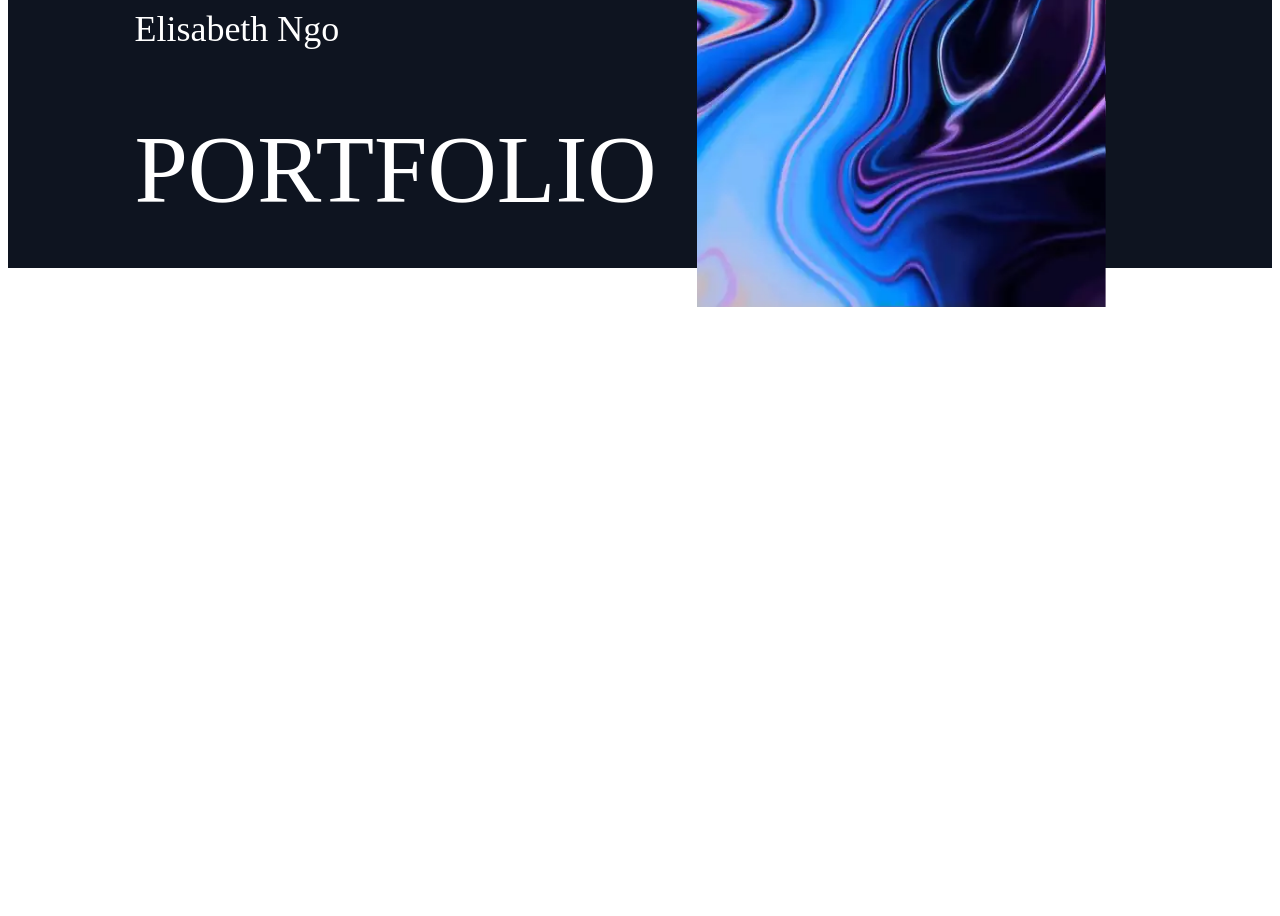
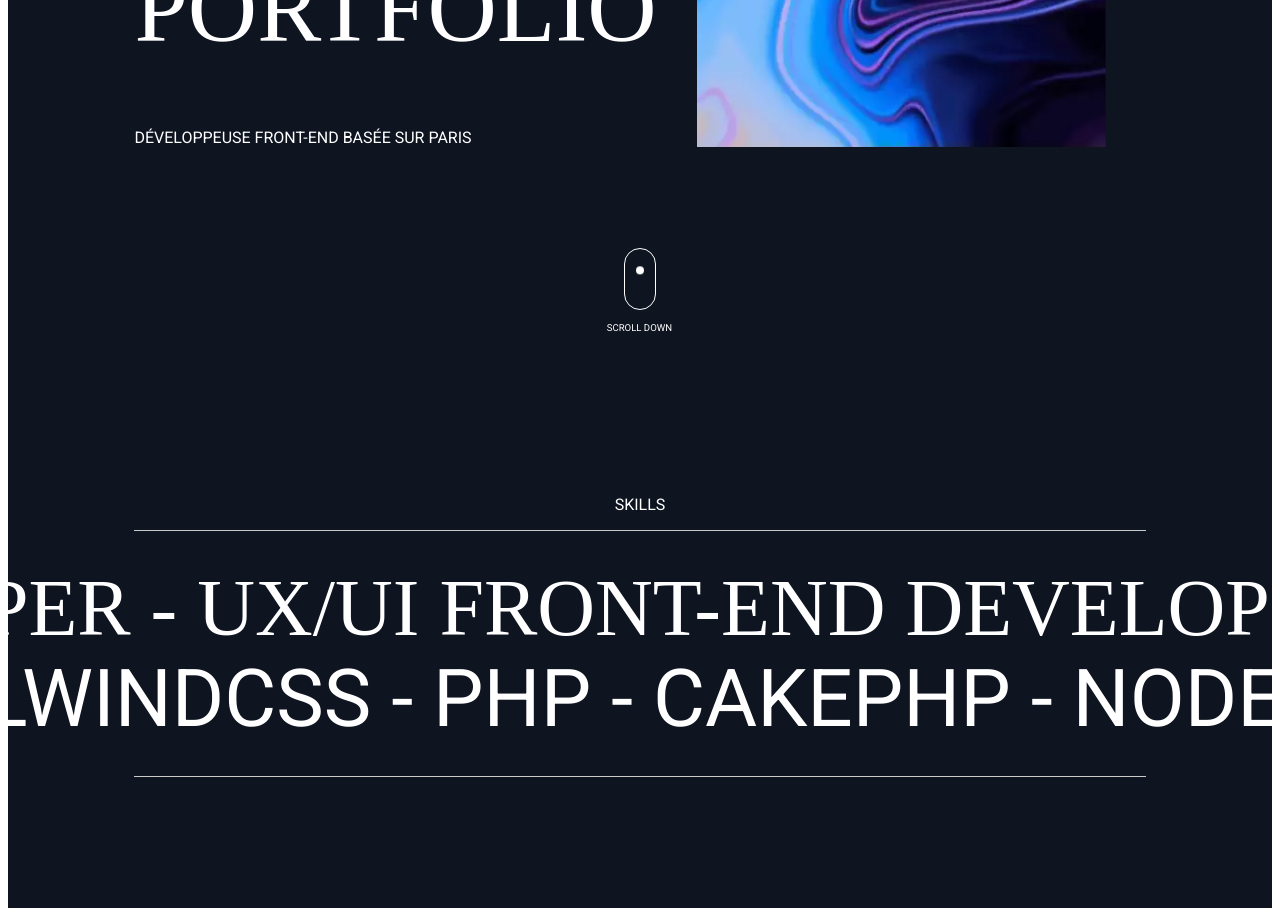
Before and after one commit to Eli-ngo/elisabethngo, a Next.js app: page / in a window 1280 px wide. Shown: the part 540-1456 px from the top of the page. Before the commit the page ends 1208 px from the top, so only its background shows below. Built offline with nearby package versions, Linux system fonts and the light colour scheme.

Commit message:
skills section with marquee

```diff
--- a/components/Header.js
+++ b/components/Header.js
@@ -5,11 +5,15 @@ import Link from 'next/link'
 
 export const HeaderStyle = styled.header`
     width: 100%;
-    height: 100vh;
+    height: 110vh!important;
+    background: #0E1420;
     display: flex;
     justify-content: center;
     align-items: center;
-    padding: 200px 0;
+
+    @media only screen and (max-width: 1024px){
+        height: 100vh;
+    }
 
     .headerContainer{
         display: flex;
@@ -33,7 +37,7 @@ export const HeaderStyle = styled.header`
                 font-family: "Ginger";
                 text-transform: uppercase;
                 font-weight: lighter;
-                font-size: 4rem;
+                font-size: 3rem;
 
                 @media only screen and (min-width: 768px){
                     font-size: 4.3rem;
@@ -41,6 +45,10 @@ export const HeaderStyle = styled.header`
                 @media only screen and (min-width: 1024px){
                     font-size: 6rem;
                 }
+            }
+            &--description{
+                font-family: 'Roboto', sans-serif;
+                text-transform: uppercase;
             }
         }
 
@@ -60,6 +68,63 @@ export const HeaderStyle = styled.header`
                     clip-path: inset(0% 0% 0% 0%);
                 }
             }
+        }
+    }
+
+    .scrollDown{
+        position: absolute;
+        height: 60px;
+        width: 30px;
+        border-radius: 50px;
+        border: 1.3px solid #ffffff;
+        margin: auto;
+        left: 0;
+        right: 0;
+        bottom: -100px;
+
+        @media only screen and (min-width: 1024px){
+            bottom: -50px;
+        }
+
+        &::before{
+            position: absolute;
+            content: "";
+            margin: auto;
+            left: 0;
+            right: 0;
+            height: 8px;
+            width: 8px;
+            background: #ffffff;
+            border-radius: 50%;
+            animation: move-down 2s infinite;
+
+            @keyframes move-down {
+                0%{
+                    transform: translateY(20px);
+                }
+                50%{
+                    transform: translateY(40px);
+                }
+                75%{
+                    transform: translateY(10px);
+                }
+                100%{
+                    transform: translateY(20px);
+                }
+            }
+        }
+
+        &::after{
+            position: absolute;
+            content: "SCROLL DOWN";
+            font-family: 'Roboto', sans-serif;
+            width: 12em;
+            display: block;
+            text-align: center;
+            left: -4.5em;
+            bottom: -2.5em;
+            font-size: 0.6rem;
+            color: #ffffff;
         }
     }
 `;
@@ -90,8 +155,8 @@ const Header = () => {
                         <img className={`headerContainer__img--banner ${isReveal ? "reveal" : ""}`} src="/header-image.webp" alt="header image Elisabeth Ngo"></img>
                     </figure>
                 </div>
-
             </div>
+            <div className="scrollDown"></div>
         </HeaderStyle>
     );
 }
--- /dev/null
+++ b/components/Skills.js
@@ -0,0 +1,110 @@
+import styled from 'styled-components'
+import Image from 'next/image'
+import Link from 'next/link'
+
+export const SkillsStyle = styled.section`
+    width: 100%;
+    height: 70vh;
+    background: #0E1420;
+    display: flex;
+    justify-content: center;
+    align-items: center;
+    flex-direction: column;
+
+    .headline{
+        color: #ffffff;
+        text-transform: uppercase;
+        font-family: 'Roboto', sans-serif;
+    }
+
+    .divider{
+        width: 80%;
+        height: 1px;
+        background: #CACACA;
+    }
+
+    .marquee{
+        margin-top: 30px;
+    }
+    .marquee2{
+        margin-bottom: 30px;
+    }
+
+    .marquee,
+    .marquee2{
+        overflow: hidden;
+        width: 100%;
+        display: flex;
+        justify-content: center;
+        align-items: center;
+        /* transform: rotate(20deg) translateY(200px) translateY(200px); */
+
+        div{
+            font-family: "Ginger";
+            white-space: nowrap;
+            color: #ffffff;
+            text-transform: uppercase;
+            font-size: 2.3rem;
+            animation: scrollText 30s linear infinite;
+
+            @media only screen and (min-width: 1024px){
+                font-size: 5rem;
+            }
+
+            @keyframes scrollText{
+                0%{
+                    transform: translate(10%, 0);
+                }
+                100%{
+                    transform: translate(-70%, 10%);
+                }
+            }
+        }
+    }
+
+    .marquee2{
+        div{
+            font-family: "Roboto", sans-serif;
+            white-space: nowrap;
+            color: #ffffff;
+            text-transform: uppercase;
+            font-size: 2.3rem;
+            animation: scrollText2 25s linear infinite;
+
+            @media only screen and (min-width: 1024px){
+                font-size: 5rem;
+            }
+
+            @keyframes scrollText2{
+                0%{
+                    transform: translate(-70%, 0);
+                }
+                100%{
+                    transform: translate(0, 0);
+                }
+            }
+        }
+    }
+
+`;
+
+const Skills = () => {
+
+    return (
+        <SkillsStyle>
+            <p className="headline">skills</p>
+            <div className="divider"></div>
+            <div className="marquee">
+                <div>FRONT-END DEVELOPER - UX/UI - FRONT-END DEVELOPER - UX/UI - FRONT-END DEVELOPER - UX/UI&nbsp;</div>
+                <div>FRONT-END DEVELOPER - UX/UI - FRONT-END DEVELOPER - UX/UI - FRONT-END DEVELOPER - UX/UI&nbsp;</div>
+            </div>
+            <div className="marquee2">
+                <div>NEXTJS - REACTJS - TAILWINDCSS - PHP - CAKEPHP - NODEJS - WORDPRESS&nbsp;</div>
+                <div>NEXTJS - REACTJS - TAILWINDCSS - PHP - CAKEPHP - NODEJS - WORDPRESS&nbsp;</div>
+            </div>
+            <div className="divider"></div>
+        </SkillsStyle>
+    );
+}
+
+export default Skills;
--- a/pages/_document.js
+++ b/pages/_document.js
@@ -26,6 +26,9 @@ class MyDocument extends Document {
 
 
             <link rel="icon" href="/favicon.ico" />
+            <link rel="preconnect" href="https://fonts.googleapis.com"/>
+            <link rel="preconnect" href="https://fonts.gstatic.com" crossorigin/>
+            <link href="https://fonts.googleapis.com/css2?family=Roboto:ital,wght@0,100;0,400;0,700;1,100&display=swap" rel="stylesheet"></link>
 
             {/* Globla site Tag
             <script
--- a/pages/index.js
+++ b/pages/index.js
@@ -3,26 +3,21 @@ import styled from 'styled-components'
 
 //components
 import Header from '../components/Header';
+import Skills from '../components/Skills';
 
 export default function Home() {
-  const MainStyle = styled.main`
-    width: 100%;
-    height: 100vh;
-    background: #0E1420;
-  `;
 
   return (
     <>
       <div>
         <Head>
           <title>Elisabeth Ngo | Portfolio</title>
-          <meta name="description" content="Generated by create next app" />
+          <meta name="description" content="Bienvenue sur le portfolio de “Elisabeth Ngo”" />
           <link rel="icon" href="/favicon.ico" />
         </Head>
 
-        <MainStyle>
-          <Header />
-        </MainStyle>
+        <Header />
+        <Skills />
 
       </div>
     </>
```
